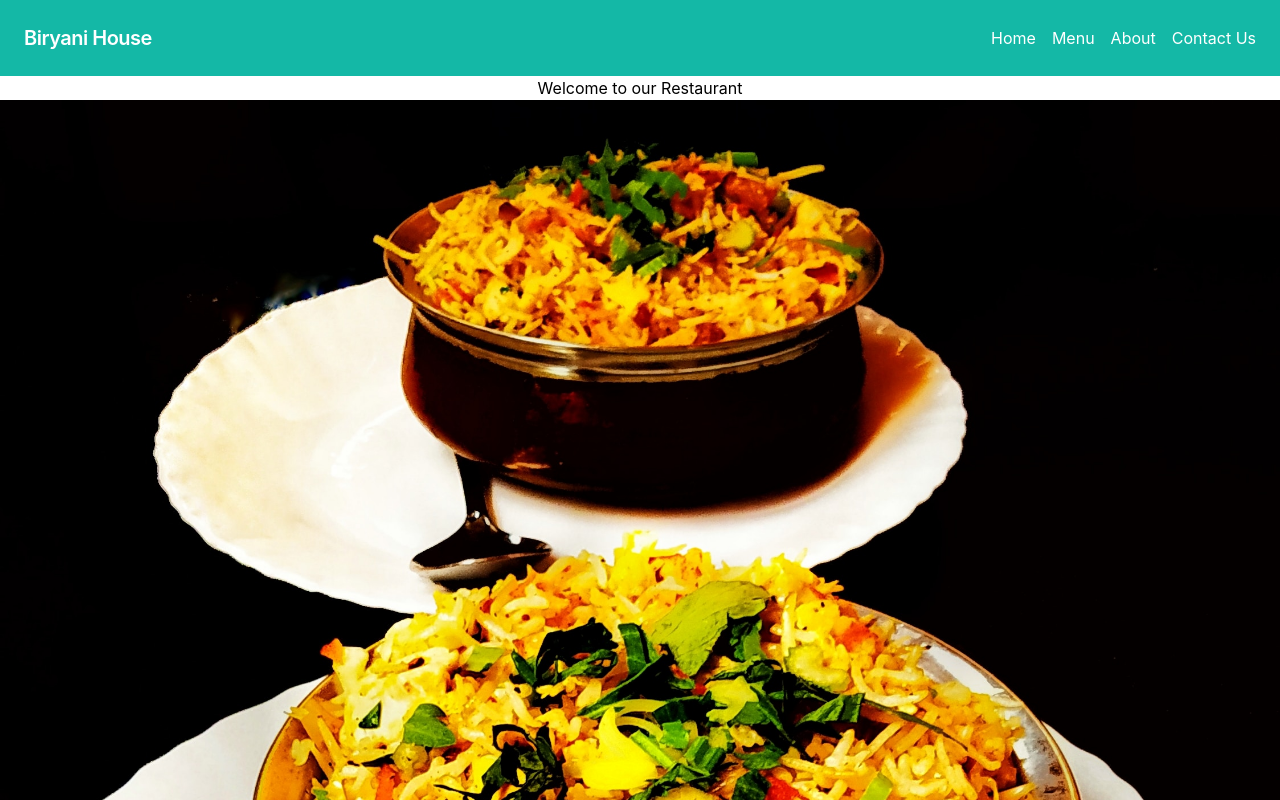
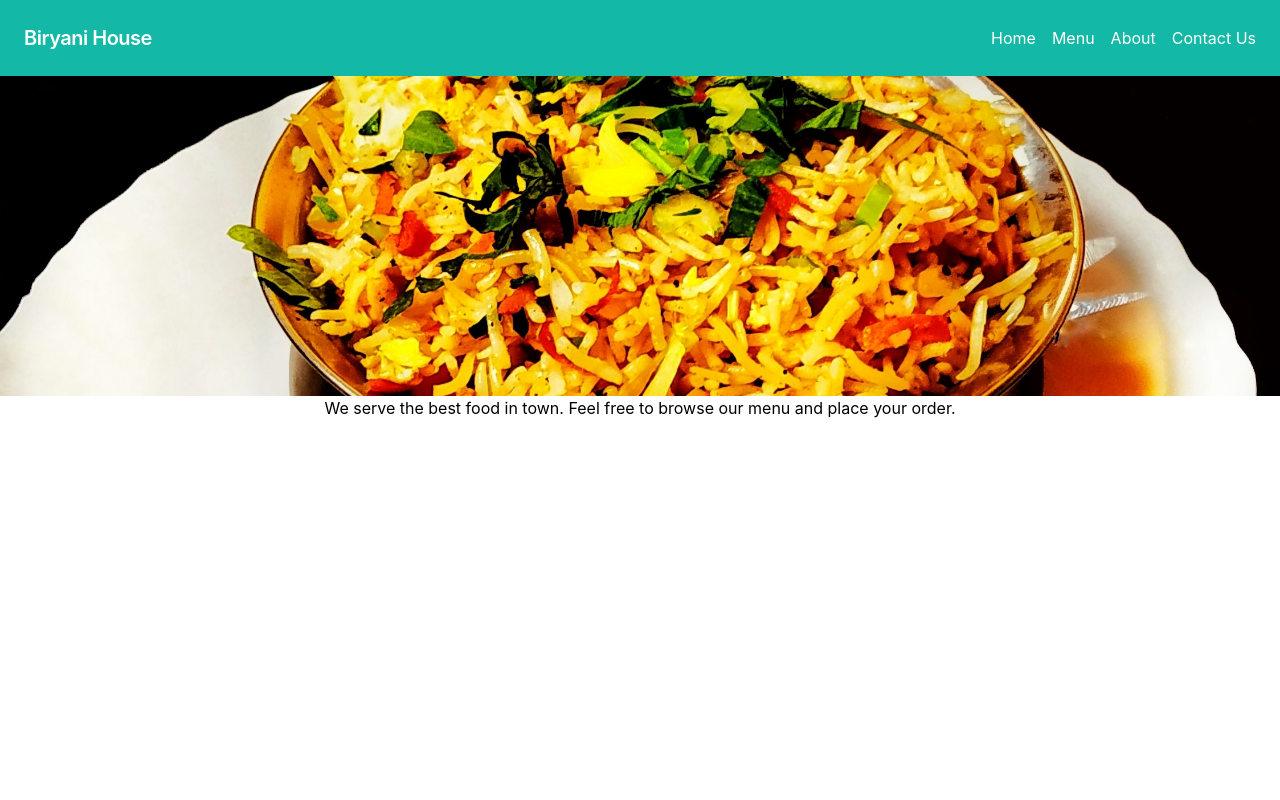
Before and after one commit to sudheer313/Biryani_house, a React (Create React App) app in the folder frontend/: page / in a window 1280 px wide. Shown: the top 800 px of the page. Built offline with nearby package versions, Linux system fonts and the light colour scheme.

Commit message:
update image size in home page

```diff
--- a/frontend/src/pages/Home.tsx
+++ b/frontend/src/pages/Home.tsx
@@ -5,9 +5,7 @@ import biryani from "../images/biryani.jpg";
 const Home: React.FC = () => {
   return (
     <div>
-      <h1>Welcome to our Restaurant</h1>
-      <img src={biryani} alt="biryani" className="w-full h-auto object-cover"/>
-
+      <img src={biryani} alt="biryani" className="w-full  object-cover  h-80" />
       <p>
         We serve the best food in town. Feel free to browse our menu and place
         your order.
```
